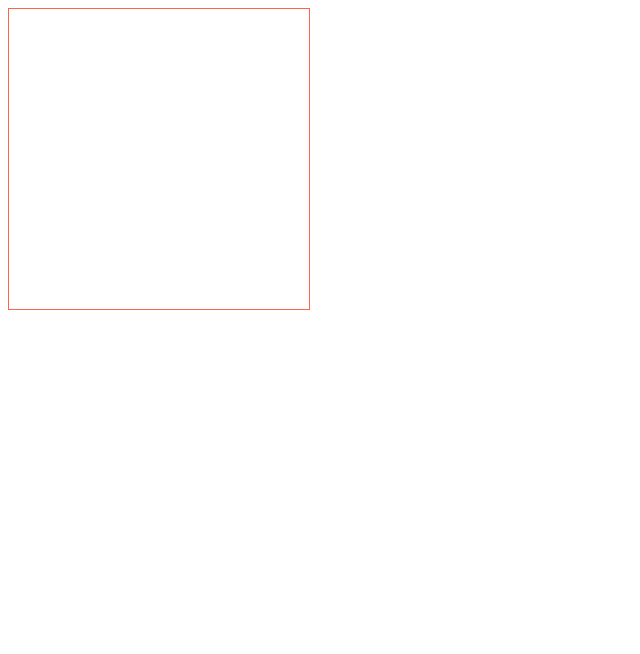
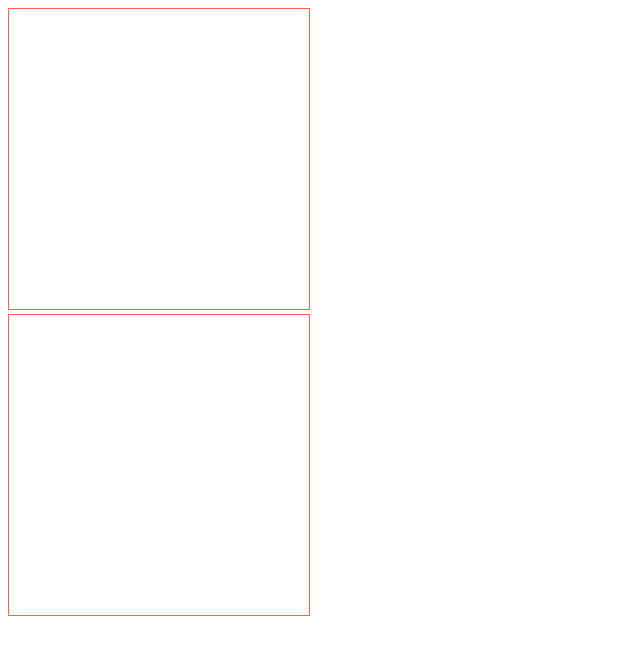
Before and after one commit to JAreina/canbas, a website built with webpack: page canbas/ejemplos/index.html in a window 1280 px wide. Shown: the whole page, without its empty margins (0-640 px from the left). Built offline with nearby package versions, Linux system fonts and the light colour scheme.

Commit message:
create contenedor del canvas

```diff
--- a/canbas/ejemplos/index.html
+++ b/canbas/ejemplos/index.html
@@ -9,7 +9,7 @@
 <body>
 
 
-<div class="canvas"></div>
+
 
 
 <script src="../../public/bundle.js"></script>
--- a/canbas/ejemplos/main.js
+++ b/canbas/ejemplos/main.js
@@ -1,7 +1,15 @@
 const createCanvas= require('../modulos/crear-canva/createCanvas.js');
 
 
-    function crear(){
-      let ctx = createCanvas(".canvas",300,300,"1px solid tomato");
+    function crear(idContainer,idCanvas, width, height, border,tagContainerCanvas,appendToContainer){
+      let ctx = createCanvas(idContainer,idCanvas, width, height, border,tagContainerCanvas,appendToContainer);
     }
-    window.load=crear();
+
+
+function init(){
+  crear("canvasContainer1","idCanvas1",300,300,"1px solid tomato","div","body");
+crear("canvasContainer2","idCanvas2",300,300,"1px solid tomato","div","body");
+}
+
+
+    window.load=init();
--- a/canbas/modulos/crear-canva/createCanvas.js
+++ b/canbas/modulos/crear-canva/createCanvas.js
@@ -1,11 +1,18 @@
-module.exports =  function createCanvas(selector, width, height, border ) {
+const createContainer= require('./createContainer.js');
+
+"use strict"
+
+module.exports= function   createCanvas(idContainer,idCanvas, width, height, border,tagContainerCanvas,appendToContainer ) {
        let canvas=undefined;
        let ctx=undefined;
        let container=undefined;
 
-    container = document.querySelector(selector);
+
+
+       container = createContainer(idContainer,tagContainerCanvas,appendToContainer)
 
        canvas = document.createElement("canvas");
+       canvas.setAttribute("id",idCanvas)
        canvas.style.border = border;
        canvas.width = width;
        canvas.height = height;
--- /dev/null
+++ b/canbas/modulos/crear-canva/createContainer.js
@@ -0,0 +1,6 @@
+module.exports = function createContainer(id,tag,appendTo){
+
+  let containerCanvas = document.createElement(tag);
+        containerCanvas.setAttribute("id",id);
+  return document.querySelector(appendTo).appendChild(containerCanvas);
+}
```
Also changed, not shown: public/bundle.js (+33 -6 lines). Lines whose indentation alone changed are shown as unchanged.
